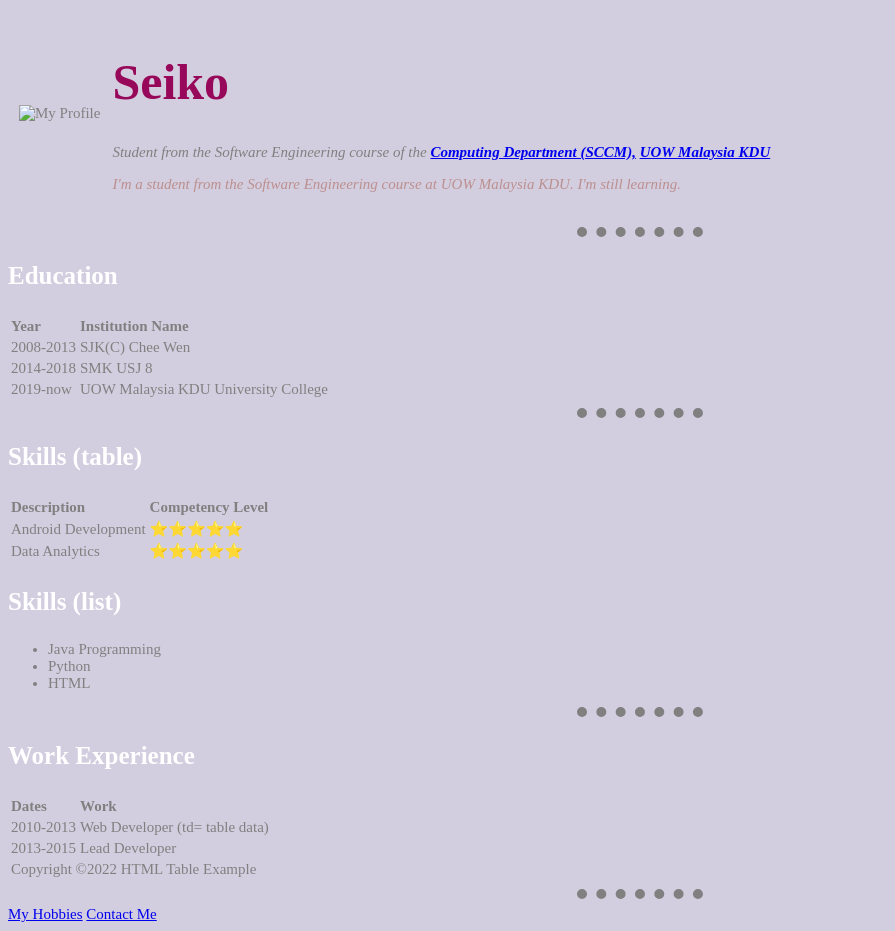
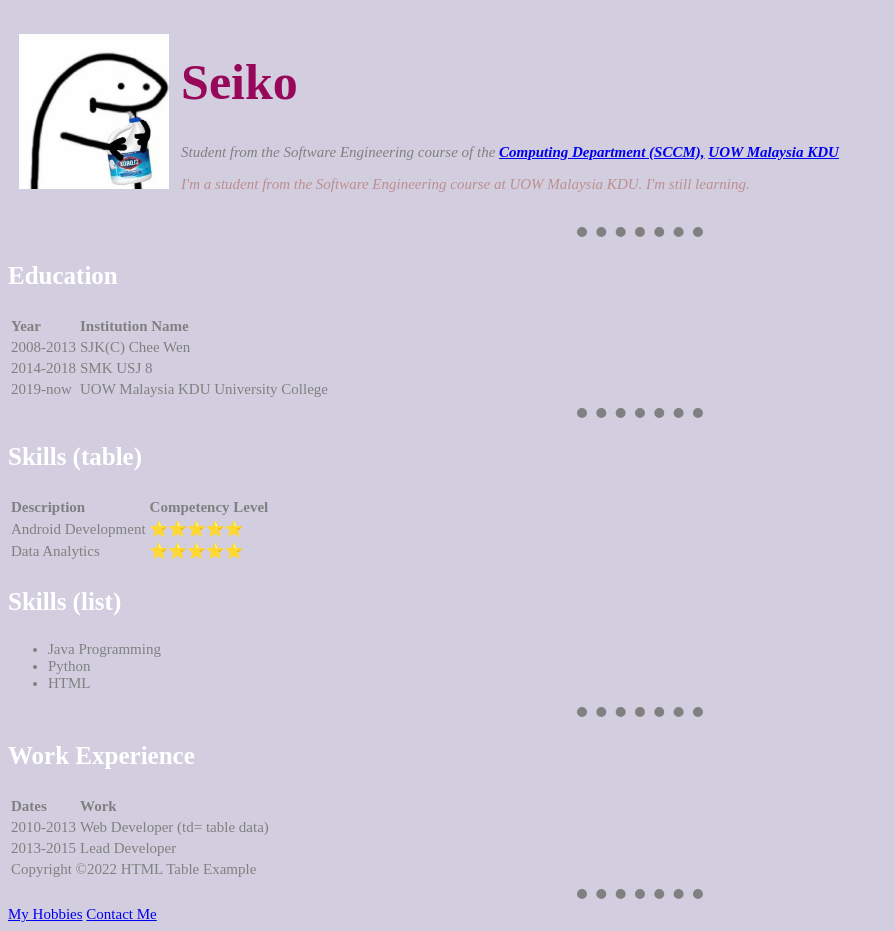
Before and after one commit to seeeiiikooo/IWD-CV, a plain HTML site: page index.html in a window 1280 px wide. Shown: the whole page, without its empty margins (0-895 px from the left). Drawn offline with Linux system fonts and the light colour scheme.

Commit message:
Update index.html

```diff
--- a/index.html
+++ b/index.html
@@ -53,7 +53,7 @@
     <table cellspacing= "10">
       <tr>
         <td>
-          <img src= "./main/Images/picc.JPG", alt= "My Profile"/>
+          <img src= "../Images/picc.JPG", alt= "My Profile"/>
         </td>
         <td>
           <h1>Seiko</h1>
```
